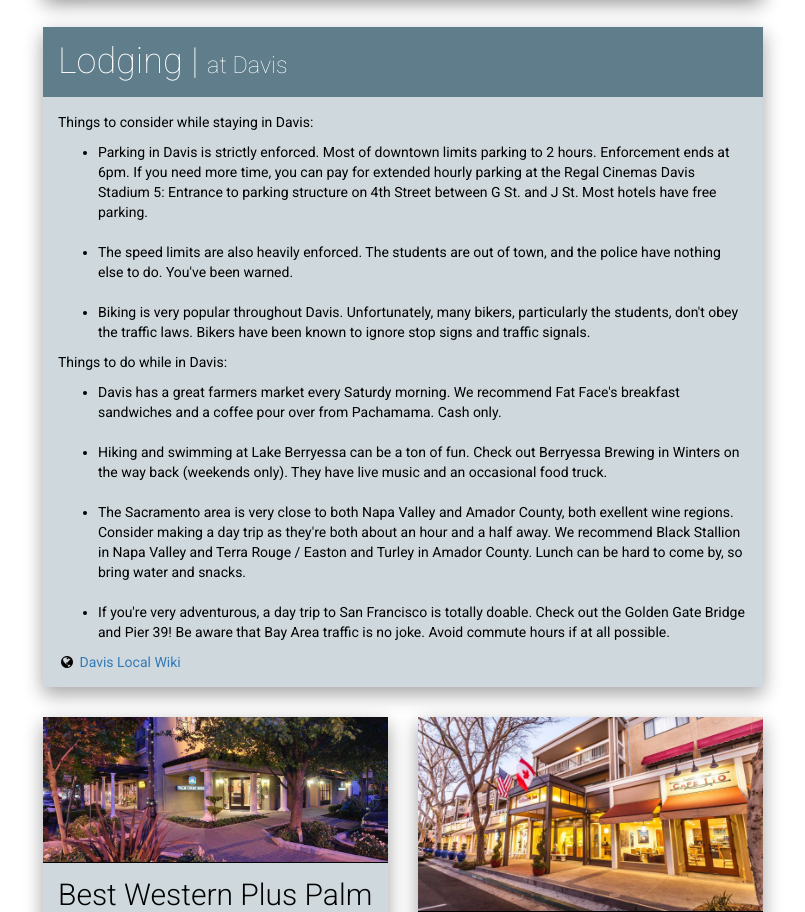
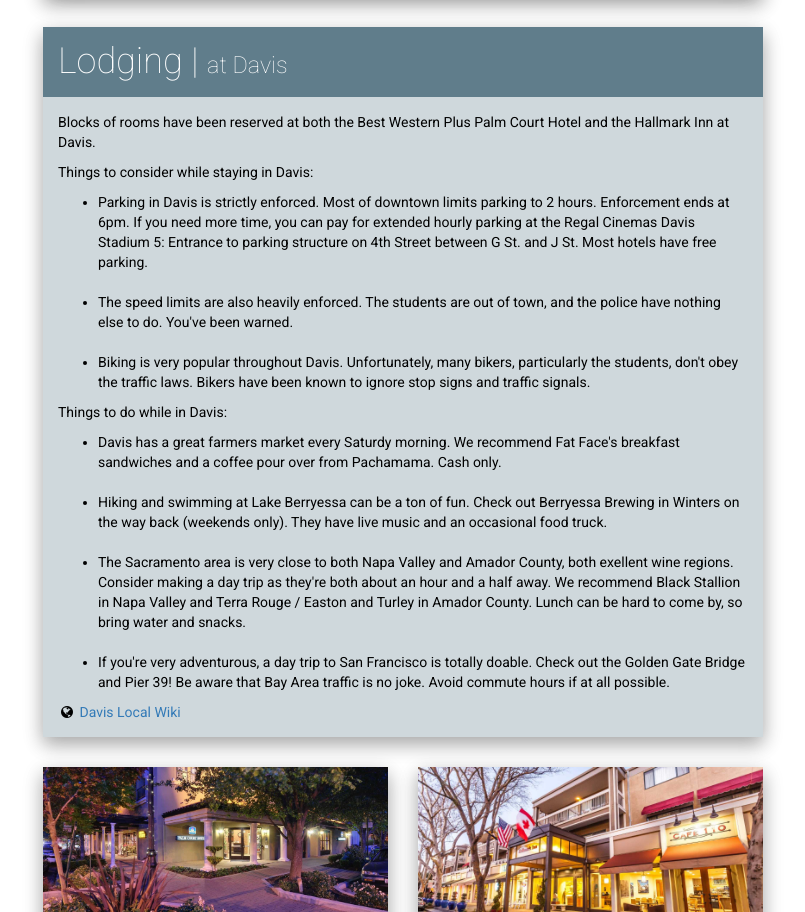
Before and after one commit to jpknoll/john-and-teresa, a website: page index.html in a window 1280 px wide. Shown: the part 2543-3455 px from the top of the page, without its empty margins (237-1042 px from the left). Drawn offline with nearby package versions, Linux system fonts and the light colour scheme.

Commit message:
text for block of rooms

```diff
--- a/index.html
+++ b/index.html
@@ -177,6 +177,10 @@
       </div>
       <div class="section-body">
         <p>
+          Blocks of rooms have been reserved at both the Best Western Plus Palm Court Hotel and
+          the Hallmark Inn at Davis.
+        </p>
+        <p>
           Things to consider while staying in Davis:
           <ul>
             <li>
```
